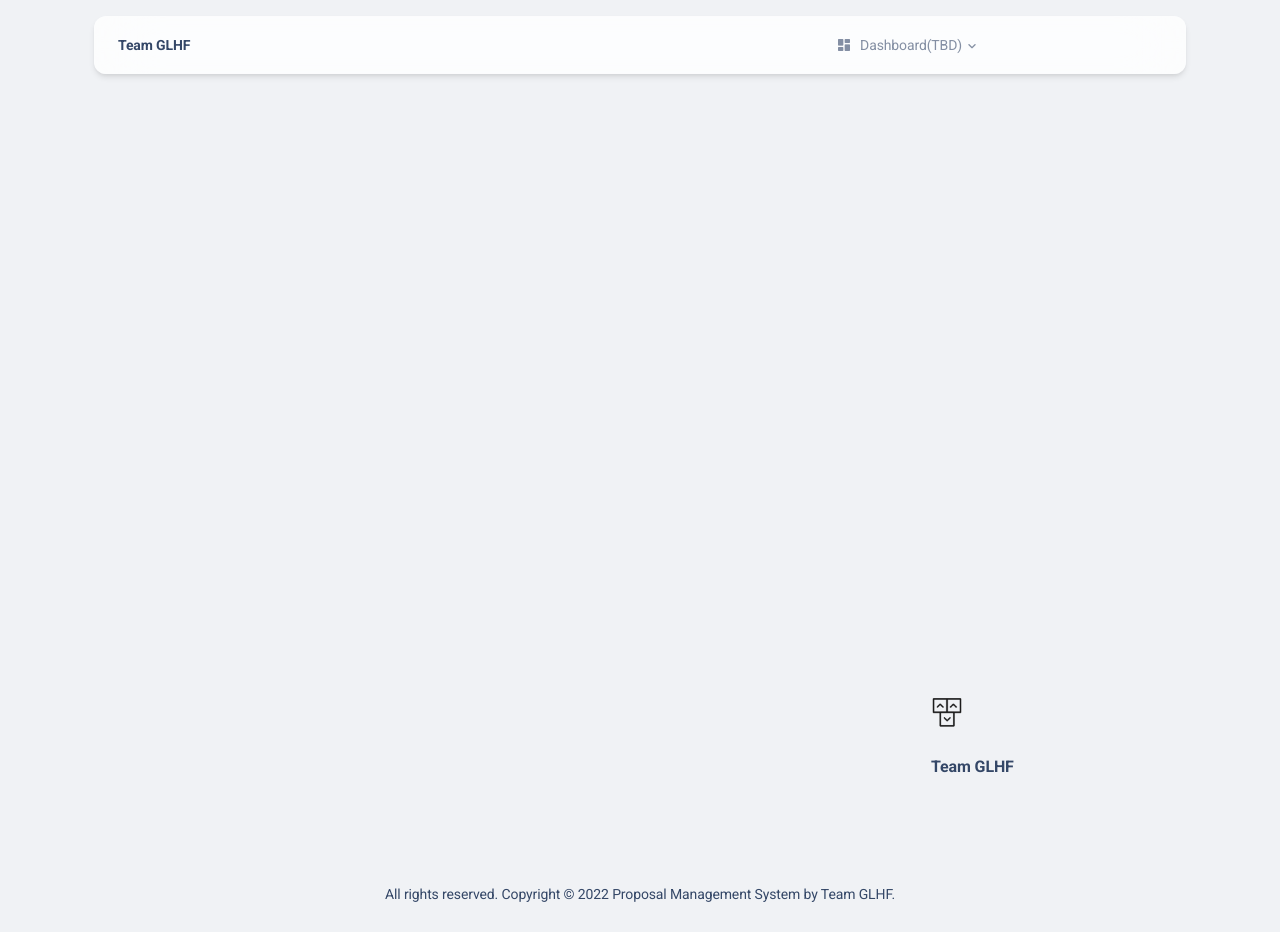
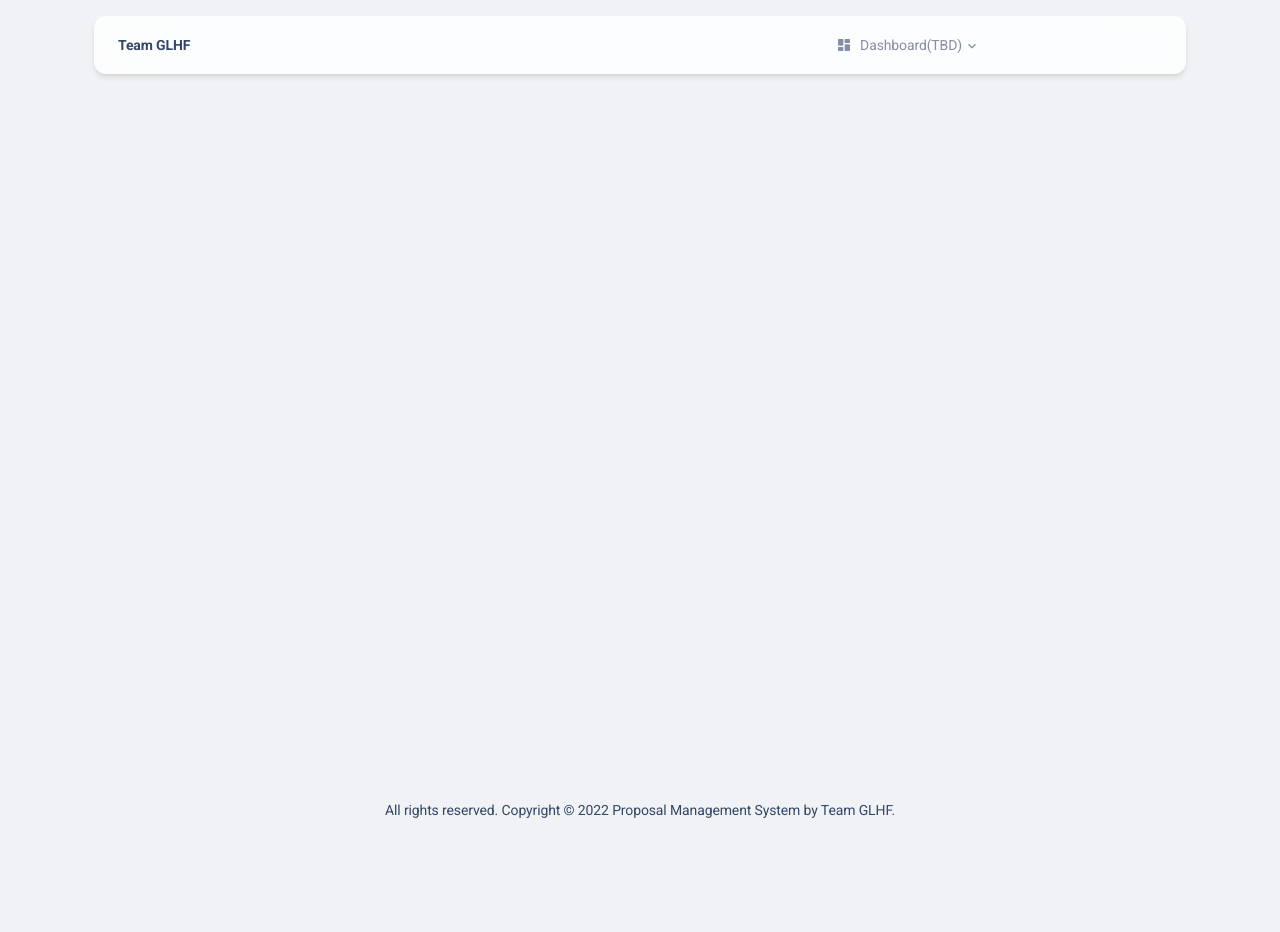
Before and after one commit to KatrinaaDing/Ability-Plus-frontend, a React (Create React App) app: page /presentation in a window 1280 px wide. After the commit the page ends 849 px from the top, so only its background shows below. Built offline with nearby package versions, Linux system fonts and the light colour scheme.

Commit message:
logo delete

```diff
--- a/src/examples/Footers/DefaultFooter/index.js
+++ b/src/examples/Footers/DefaultFooter/index.js
@@ -36,9 +36,7 @@ function DefaultFooter({ content }) {
         <Grid container spacing={3}>
           <Grid item xs={12} md={3} sx={{ ml: "auto", mb: 3 }}>
             <MKBox>
-              <Link to={brand.route}>
-                <MKBox component="img" src={brand.image} alt={brand.name} maxWidth="2rem" mb={2} />
-              </Link>
+
               <MKTypography variant="h6">{brand.name}</MKTypography>
             </MKBox>
             <MKBox display="flex" alignItems="center" mt={3}>
--- a/src/footer.routes.js
+++ b/src/footer.routes.js
@@ -14,9 +14,7 @@ const date = new Date().getFullYear();
 
 export default {
   brand: {
-    name: "Team GLHF",
-    image: logoCT,
-    route: "/",
+
   },
 
   socials: [
```
